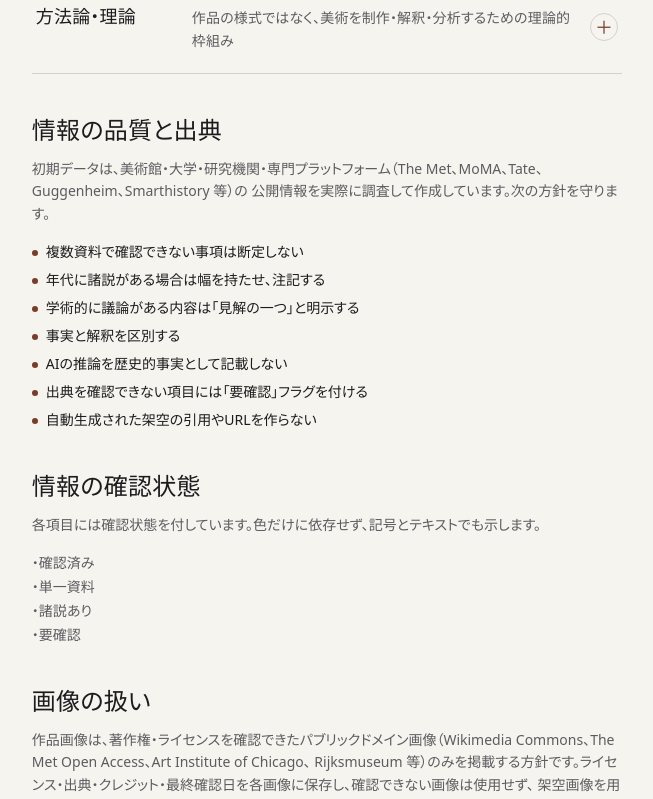
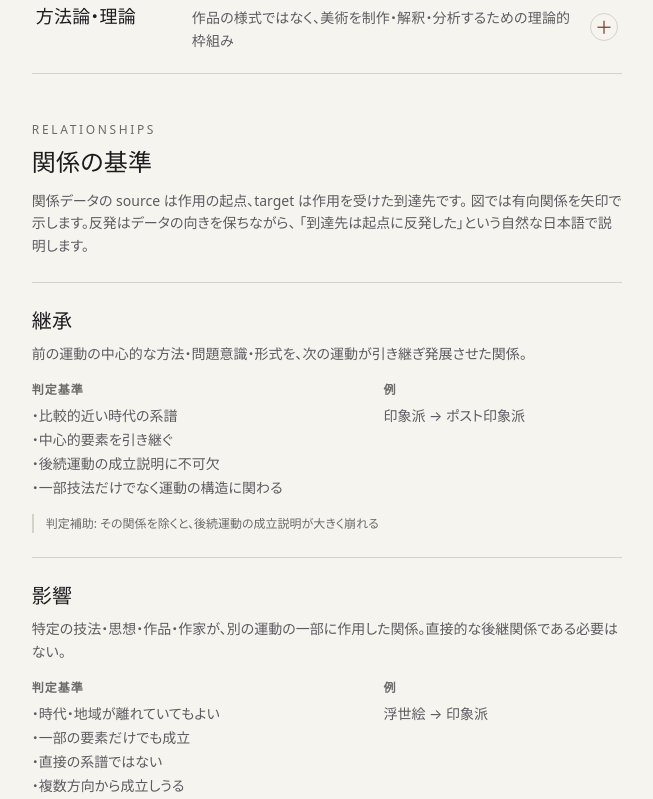
Before and after one commit to taktak2001/art-history-atlas, a Next.js app: page /about in a window 1280 px wide. Shown: the part 1660-2459 px from the top of the page, without its empty margins (313-966 px from the left). Built offline with nearby package versions, Linux system fonts and the light colour scheme.

Commit message:
docs: define network relationship semantics

```diff
--- a/src/app/about/page.tsx
+++ b/src/app/about/page.tsx
@@ -2,6 +2,10 @@ import type { Metadata } from 'next';
 import Link from 'next/link';
 import { ClassificationAccordion } from '@/components/ClassificationAccordion';
 import { VERIFICATION_LABELS } from '@/lib/schema';
+import {
+  CORE_RELATIONSHIP_DEFINITIONS,
+  RELATIONSHIP_DECISION_AID,
+} from '@/lib/network-presentation';
 
 export const metadata: Metadata = {
   title: '編集方針・分類基準',
@@ -80,6 +84,50 @@ export default function AboutPage() {
         <ClassificationAccordion />
       </section>
 
+      <section className="mt-12" aria-labelledby="relationship-definition-heading">
+        <p className="text-xs uppercase tracking-[0.22em] text-faint">Relationships</p>
+        <h2 id="relationship-definition-heading" className="mt-2 font-serif text-2xl">
+          関係の基準
+        </h2>
+        <p className="mt-3 text-sm leading-relaxed text-muted">
+          関係データの source は作用の起点、target は作用を受けた到達先です。
+          図では有向関係を矢印で示します。反発はデータの向きを保ちながら、
+          「到達先は起点に反発した」という自然な日本語で説明します。
+        </p>
+        <div className="mt-6 border-y hairline">
+          {(['succession', 'influence'] as const).map((kind, index) => {
+            const item = CORE_RELATIONSHIP_DEFINITIONS[kind];
+            const label = kind === 'succession' ? '継承' : '影響';
+            return (
+              <article
+                key={kind}
+                className={`py-6 ${index === 0 ? 'border-b hairline' : ''}`}
+              >
+                <h3 className="font-serif text-xl text-ink">{label}</h3>
+                <p className="mt-2 text-sm leading-relaxed text-muted">{item.definition}</p>
+                <div className="mt-4 grid gap-5 sm:grid-cols-[1fr_0.72fr]">
+                  <div>
+                    <h4 className="text-xs font-bold tracking-[0.08em] text-faint">判定基準</h4>
+                    <ul className="mt-2 space-y-1 text-sm text-muted">
+                      {item.criteria.map((criterion) => (
+                        <li key={criterion}>・{criterion}</li>
+                      ))}
+                    </ul>
+                  </div>
+                  <div>
+                    <h4 className="text-xs font-bold tracking-[0.08em] text-faint">例</h4>
+                    <p className="mt-2 text-sm text-muted">{item.example}</p>
+                  </div>
+                </div>
+                <p className="mt-4 border-l-2 hairline pl-3 text-xs leading-relaxed text-faint">
+                  判定補助: {RELATIONSHIP_DECISION_AID[kind]}
+                </p>
+              </article>
+            );
+          })}
+        </div>
+      </section>
+
       <section className="mt-10">
         <h2 className="font-serif text-2xl">情報の品質と出典</h2>
         <p className="mt-3 text-sm leading-relaxed text-muted">
```
Also changed, not shown: 4 other files (tests, documents, lock files or other folders).
